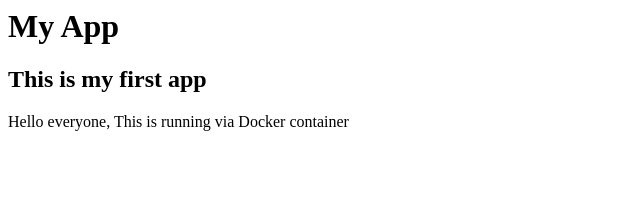
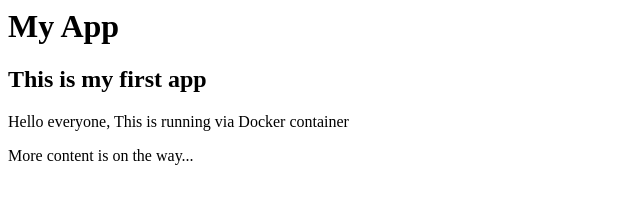
Before and after one commit to cmei01/nginx-, a plain HTML site: page files/index.html in a window 1280 px wide. Shown: the whole page, without its empty margins (0-640 px from the left). Drawn offline with Linux system fonts and the light colour scheme.

Commit message:
Updated index.html for more info

```diff
--- a/files/index.html
+++ b/files/index.html
@@ -7,6 +7,7 @@
       <h1>My App</h1>
       <h2>This is my first app</h2>
       <p>Hello everyone, This is running via Docker container</p>
+      <p>More content is on the way...</p>
     </div>
   </body>
 </html>
```
